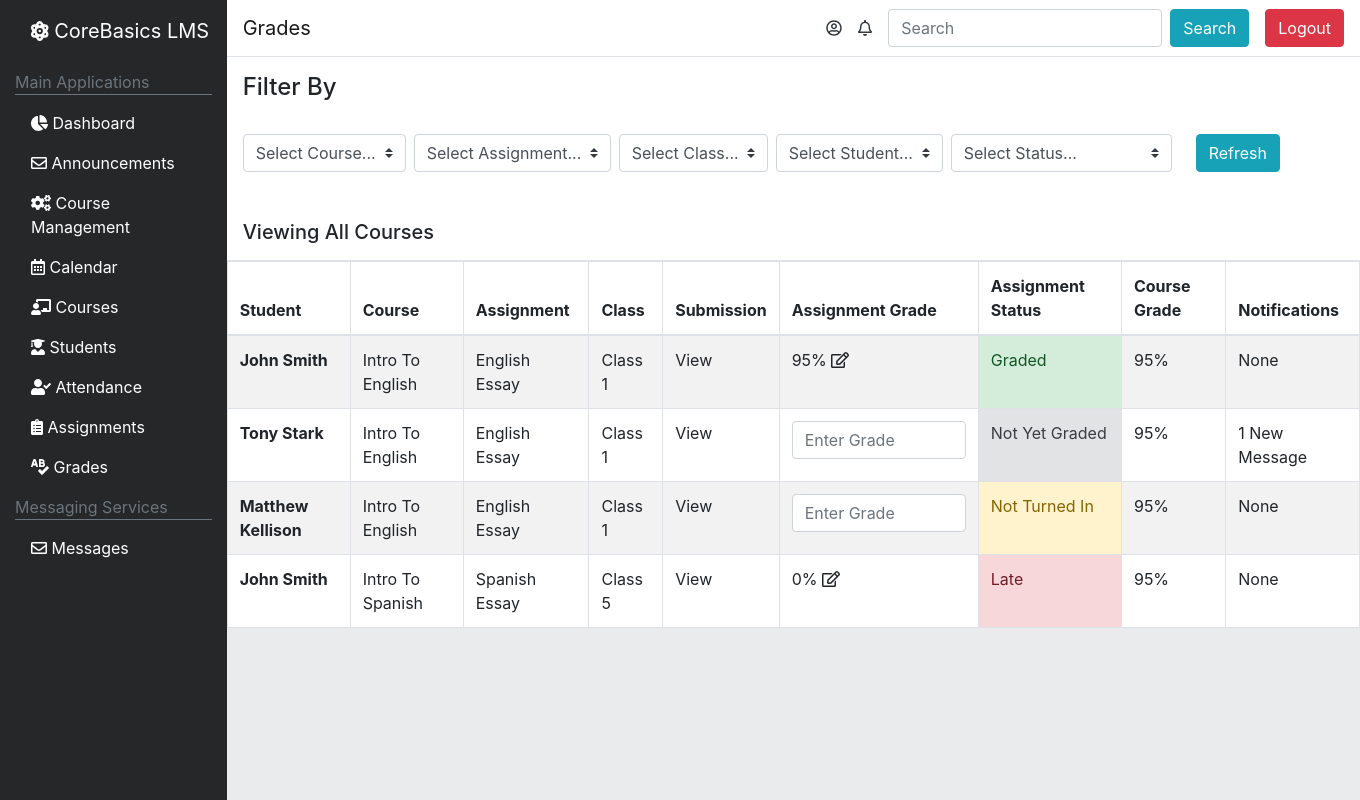
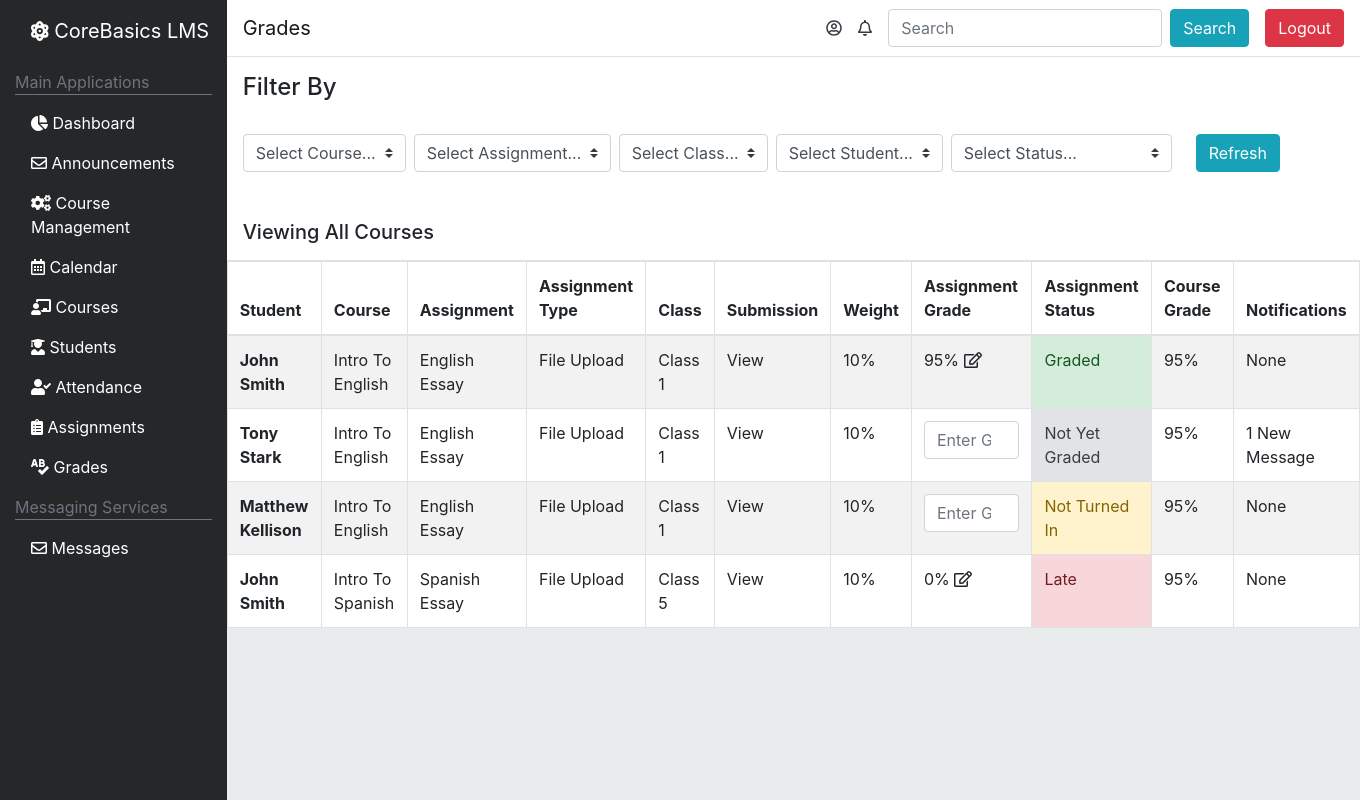
Before and after one commit to M2DEducation/EduProject, a Django app: page /grades/ in a window 1360 px wide. Run offline with Django 3.2, Linux system fonts and the light colour scheme; a user stored in the database is signed in; data comes from the database, SQL or seed files in the repository; some libraries are stand-ins or nearby versions.

Commit message:
More Functionality

```diff
--- a/LMSSystem/forms.py
+++ b/LMSSystem/forms.py
@@ -50,6 +50,7 @@ class CreateNewAssignment(ModelForm):
     )
     TYPE_CHOICES =(
         ('File Upload','File Upload'),
+        ('Homework','Homework'),
         ('Discussion','Discussion'),
         ('Quiz','Quiz'),
         ('Test','Test'),
--- a/LMSSystem/models.py
+++ b/LMSSystem/models.py
@@ -4,6 +4,14 @@ from django.db.models.signals import post_save
 from django.dispatch import receiver
 from django.utils.crypto import get_random_string
 
+# Admin Models
+class m2dAnnouncements(models.Model):
+    m2dannouncement_id = models.AutoField(primary_key=True)
+    message_content = models.TextField(blank=False,default="Announcement Coming Soon")
+    message_expiration_date = models.DateField(auto_now=False, auto_now_add=False)
+    date_created = models.DateField(auto_now=True)
+
+# School Models
 class Profile(models.Model):
     ROLE_CHOICES = (
         ('Student', 'Student'),
@@ -29,7 +37,7 @@ def update_profile_signal(sender, instance, created, **kwargs):
 
 class ClassList(models.Model):
     class_id = models.AutoField(primary_key=True)
-    user = models.ForeignKey(User, on_delete=models.CASCADE)
+    user = models.ForeignKey(User, on_delete=models.CASCADE, related_name="classlist")
     class_name = models.CharField(max_length=100, blank=False, default="Pending")
     class_subject = models.CharField(max_length=100, blank=False, default="Pending")
     class_description = models.TextField(blank=False,default="Pending")
@@ -57,11 +65,6 @@ class ClassListGroup(models.Model):
     class_id = models.ForeignKey(ClassList, on_delete=models.CASCADE)
     user = models.ForeignKey(User, on_delete=models.CASCADE, related_name="codeassignment")
 
-class AssignmentType(models.Model):
-    assignment_type_id = models.AutoField(primary_key=True)
-    class_id = models.ForeignKey(ClassList, on_delete=models.CASCADE)
-    assignment_type = models.CharField(max_length=100, blank=False, null=False, default="None")
-
 class Assignments(models.Model):
     STATUS_CHOICES = (
         ('Pending', 'Pending'),
@@ -70,6 +73,7 @@ class Assignments(models.Model):
     )
     TYPE_CHOICES =(
         ('File Upload','File Upload'),
+        ('Homework','Homework'),
         ('Discussion','Discussion'),
         ('Quiz','Quiz'),
         ('Test','Test'),
@@ -83,3 +87,30 @@ class Assignments(models.Model):
     point_value = models.IntegerField(blank=False,null=False,default=0)
     assignment_files = models.FileField(upload_to ='assignments/',blank=True)
     assignment_status = models.CharField(max_length=10,choices=STATUS_CHOICES, null=False, blank=False, default="Pending")
+
+class AssignmentWeight(models.Model):
+    TYPE_CHOICES =(
+        ('File Upload','File Upload'),
+        ('Homework','Homework'),
+        ('Discussion','Discussion'),
+        ('Quiz','Quiz'),
+        ('Test','Test'),
+    )
+    assignment_weight_id = models.AutoField(primary_key=True)
+    class_id = models.ForeignKey(ClassList, on_delete=models.CASCADE)
+    assignment_type = models.CharField(max_length=11,choices=TYPE_CHOICES, null=False, blank=False, default="Pending")
+    assignment_weight = models.IntegerField(blank=False,null=False,default=0)
+
+class classannouncements(models.Model):
+    PIN_CHOICES =(
+        ('Yes','Yes'),
+        ('No','No'),
+    )
+    class_announcement_id = models.AutoField(primary_key=True)
+    class_id = models.ForeignKey(ClassList, on_delete=models.CASCADE)
+    message_content = models.TextField(blank=False,default="Pending")
+    pinned_message = models.CharField(max_length=3,choices=PIN_CHOICES, null=False, blank=False, default="No")
+    message_expiration_date = models.DateField(auto_now=False, auto_now_add=False)
+    date_created = models.DateField(auto_now=True)
+
+# class messageSystem(models.Model):
--- a/LMSSystem/templates/grades/index.html
+++ b/LMSSystem/templates/grades/index.html
@@ -50,8 +50,10 @@
                               <th scope="col">Student</th>
                               <th scope="col">Course</th>
                               <th scope="col">Assignment</th>
+                              <th scope="col">Assignment Type</th>
                               <th scope="col">Class</th>
                               <th scope="col">Submission</th>
+                              <th scope="col">Weight</th>
                               <th scope="col">Assignment Grade</th>
                               <th scope="col">Assignment Status</th>
                               <th scope="col">Course Grade</th>
@@ -63,8 +65,10 @@
                               <td><strong>John Smith</strong></td>
                               <td>Intro To English</td>
                               <td>English Essay</td>
+                              <td>File Upload</td>
                               <td>Class 1</td>
                               <td>View</td>
+                              <td>10%</td>
                               <td>95% <i class="far fa-edit"></i></td>
                               <td class="alert-success">Graded</td>
                               <td>95%</td>
@@ -74,8 +78,10 @@
                               <td><strong>Tony Stark</strong></td>
                               <td>Intro To English</td>
                               <td>English Essay</td>
+                              <td>File Upload</td>
                               <td>Class 1</td>
                               <td>View</td>
+                              <td>10%</td>
                               <td><input type="number" class="form-control" placeholder="Enter Grade"></td>
                               <td class="alert-secondary">Not Yet Graded</td>
                               <td>95%</td>
@@ -85,8 +91,10 @@
                               <td><strong>Matthew Kellison</strong></td>
                               <td>Intro To English</td>
                               <td>English Essay</td>
+                              <td>File Upload</td>
                               <td>Class 1</td>
                               <td>View</td>
+                              <td>10%</td>
                               <td><input type="number" class="form-control" placeholder="Enter Grade"></td>
                               <td class="alert-warning">Not Turned In</td>
                               <td>95%</td>
@@ -96,8 +104,10 @@
                               <td><strong>John Smith</strong></td>
                               <td>Intro To Spanish</td>
                               <td>Spanish Essay</td>
+                              <td>File Upload</td>
                               <td>Class 5</td>
                               <td>View</td>
+                              <td>10%</td>
                               <td>0% <i class="far fa-edit"></i></td>
                               <td class="alert-danger">Late</td>
                               <td>95%</td>
--- a/LMSSystem/templates/register/register.html
+++ b/LMSSystem/templates/register/register.html
@@ -74,12 +74,6 @@
             <div class="form-group">
               <label>{{ field.label }}</label>
               {{ field }}
-              {% if field.help_text %}
-                <small style="color: grey">{{ field.help_text }}</small>
-              {% endif %}
-              {% for error in field.errors %}
-                <p style="color: red">{{ error }}</p>
-              {% endfor %}
             </div>
             {% endfor %}
             <button type="submit" class="btn btn-primary">Register</button>
--- a/LMSSystem/views.py
+++ b/LMSSystem/views.py
@@ -4,7 +4,7 @@ from django.shortcuts import render, redirect, get_object_or_404, HttpResponseRe
 from django.contrib.sites.shortcuts import get_current_site
 from django.utils.encoding import force_text
 from django.contrib.auth.models import User
-from .models import Profile, ClassList, ClassListGroupCode, ClassListGroup, Assignments, AssignmentType
+from .models import m2dAnnouncements, Profile, ClassList, ClassListGroupCode, ClassListGroup, Assignments, AssignmentWeight, classannouncements
 from django.db import IntegrityError
 from django.utils.http import urlsafe_base64_decode
 from django.utils.encoding import force_bytes
@@ -130,18 +130,20 @@ def home(request):
 def dashboard(request):
     if request.user.is_authenticated:
         role = request.user.profile.role
+        getSysAnnouncements = m2dAnnouncements.objects.filter()
         listclasses = ClassList.objects.filter(user=request.user)
         liststudents = ClassListGroup.objects.filter(class_id=listclasses)
+        getClassAnnouncements = classannouncements.objects.filter(class_id__in=(listclasses),pinned_message="Yes")
         # listassignments = Assignments.objects.filter(class_id=course)
         # Supervisor View
         if role == "Supervisor":
-            return render(request, 'dashboard/index.html', {'pagename':'Dashboard', 'listclasses':listclasses})
+            return render(request, 'dashboard/index.html', {'pagename':'Dashboard', 'systemannouncements':getSysAnnouncements, 'classannouncements':getClassAnnouncements, 'listclasses':listclasses})
         # Teacher View
         if role == "Teacher":
-            return render(request, 'dashboard/index.html', {'pagename':'Dashboard', 'listclasses':listclasses})
+            return render(request, 'dashboard/index.html', {'pagename':'Dashboard', 'systemannouncements':getSysAnnouncements, 'classannouncements':getClassAnnouncements, 'listclasses':listclasses})
         # Student View
         if role == "Student":
-            return render(request, 'dashboard/index.html', {'pagename':'Dashboard', 'listclasses':listclasses})
+            return render(request, 'dashboard/index.html', {'pagename':'Dashboard', 'systemannouncements':getSysAnnouncements, 'classannouncements':getClassAnnouncements, 'listclasses':listclasses})
     else:
         return redirect('home')
 
@@ -275,6 +277,7 @@ def coursemanagement(request):
             listclasses = ClassList.objects.filter(user=request.user)
             liststudents = ClassListGroup.objects.filter(class_id=course)
             listassignments = Assignments.objects.filter(class_id=course)
+            assignmentweights = AssignmentWeight.objects.filter(class_id=course)
             if listclasses and course:
                 showcourse = ClassList.objects.filter(user=request.user,class_id=course)
                 return render(request, 'coursemanagement/index.html', {'pagename':'Course Management','courseexist':"classandcourse",'listclasses':listclasses,'liststudents':liststudents,'listassignments':listassignments,'showcourse':showcourse,'newclassform':CreateNewClass(),'newAssignment':CreateNewAssignment()})
```
Also changed, not shown: LMSSystem/admin.py (+13 -1 lines), LMSSystem/templates/dashboard/index.html (+11 -4 lines), LMSSystem/migrations/0053_auto_20200516_1003.py (added), LMSSystem/migrations/0054_auto_20200516_1003.py (added), LMSSystem/migrations/0055_auto_20200516_1007.py (added), LMSSystem/migrations/0056_auto_20200516_1009.py (added), LMSSystem/migrations/0057_auto_20200516_1022.py (added), LMSSystem/migrations/0058_auto_20200516_1025.py (added), LMSSystem/migrations/0059_auto_20200516_1036.py (added), LMSSystem/migrations/0060_auto_20200516_1049.py (added), LMSSystem/migrations/0061_auto_20200516_1056.py (added), db.sqlite3.
